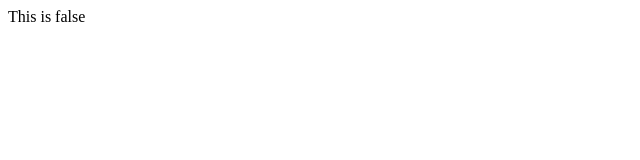
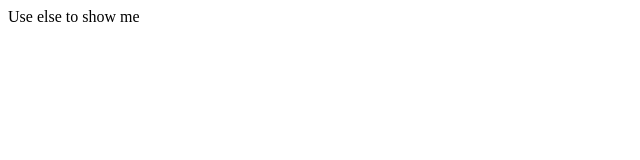
Before and after one commit to emilyzimmerman/Exercises-Class-11, an Angular app: page / in a window 1280 px wide. Shown: the top 160 px of the page, without its empty margins (0-640 px from the left). Built offline with nearby package versions, Linux system fonts and the light colour scheme.

Commit message:
Finished exercise 7 for class 12
Finished exercise 7 with ngIf and else

```diff
--- a/src/app/app.component.html
+++ b/src/app/app.component.html
@@ -1,4 +1,4 @@
 <div class="container">
-<p *ngIf="isShow; else showElse">"Show me when isShow is true! Otherwise, don't show me!"</p>
-<ng-template #showElse>This is false</ng-template>
+<p *ngIf="isShowContent; else showElse">If isShowContent is true, show me!</p>
+<ng-template #showElse>Use else to show me</ng-template>
 </div>
--- a/src/app/app.component.ts
+++ b/src/app/app.component.ts
@@ -6,5 +6,5 @@ import { Component } from '@angular/core';
   styleUrls: ['./app.component.css']
 })
 export class AppComponent {
-isShow: boolean = false;
+isShowContent:boolean = false;
   }
```
